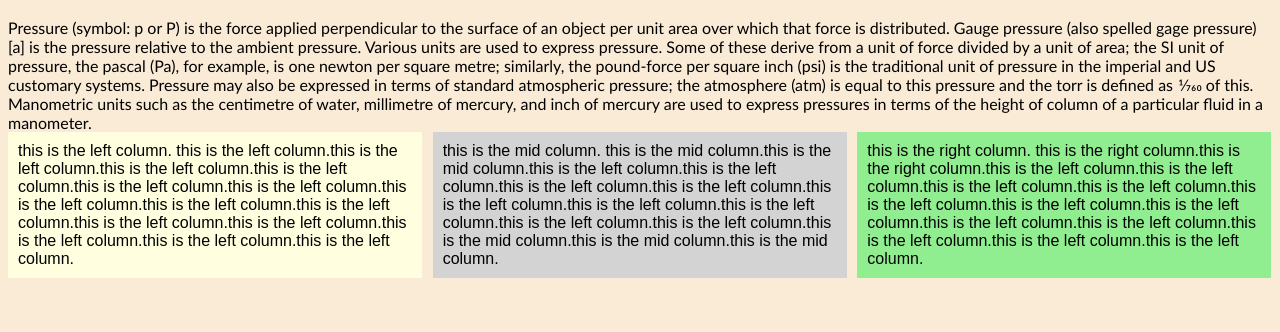
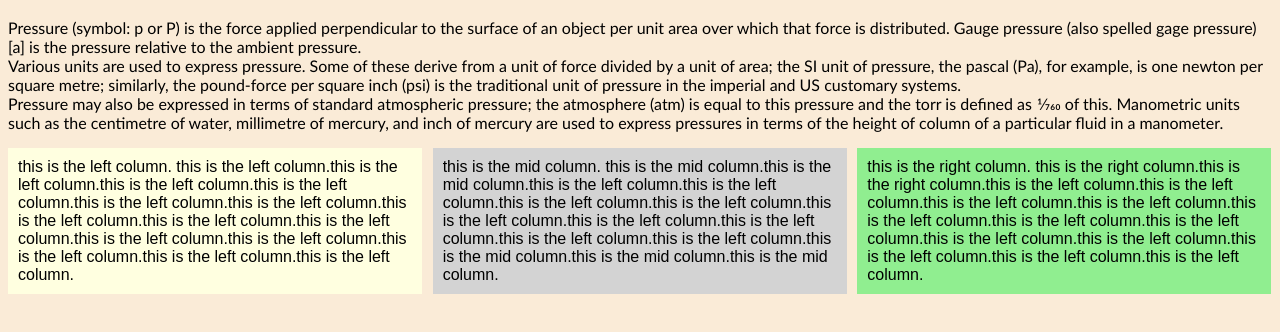
Before and after one commit to lpink77/lita.github.io, a plain HTML site: page index.html in a window 1280 px wide. Shown: the part 48-380 px from the top of the page. Drawn offline with Linux system fonts and the light colour scheme.

Commit message:
update at home

```diff
--- a/index.html
+++ b/index.html
@@ -5,7 +5,9 @@
     </head>
     <body>
         <h1>PRESSURE</h1>
-        <div id="intro">Pressure (symbol: p or P) is the force applied perpendicular to the surface of an object per unit area over which that force is distributed. Gauge pressure (also spelled gage pressure)[a] is the pressure relative to the ambient pressure. Various units are used to express pressure. Some of these derive from a unit of force divided by a unit of area; the SI unit of pressure, the pascal (Pa), for example, is one newton per square metre; similarly, the pound-force per square inch (psi) is the traditional unit of pressure in the imperial and US customary systems. Pressure may also be expressed in terms of standard atmospheric pressure; the atmosphere (atm) is equal to this pressure and the torr is defined as  1⁄760 of this. Manometric units such as the centimetre of water, millimetre of mercury, and inch of mercury are used to express pressures in terms of the height of column of a particular fluid in a manometer.</div>
+        <div id="intro">
+            <p>Pressure (symbol: p or P) is the force applied perpendicular to the surface of an object per unit area over which that force is distributed. Gauge pressure (also spelled gage pressure)[a] is the pressure relative to the ambient pressure. </br> Various units are used to express pressure. Some of these derive from a unit of force divided by a unit of area; the SI unit of pressure, the pascal (Pa), for example, is one newton per square metre; similarly, the pound-force per square inch (psi) is the traditional unit of pressure in the imperial and US customary systems.</br> Pressure may also be expressed in terms of standard atmospheric pressure; the atmosphere (atm) is equal to this pressure and the torr is defined as  1⁄760 of this. Manometric units such as the centimetre of water, millimetre of mercury, and inch of mercury are used to express pressures in terms of the height of column of a particular fluid in a manometer.</p>
+        </div>
         <div id ="diff-col">
             <div class = "left-col"> this is the left column. this is the left column.this is the left column.this is the left column.this is the left column.this is the left column.this is the left column.this is the left column.this is the left column.this is the left column.this is the left column.this is the left column.this is the left column.this is the left column.this is the left column.</div>
             <div class = "mid-col"> this is the mid column. this is the mid column.this is the mid column.this is the left column.this is the left column.this is the left column.this is the left column.this is the left column.this is the left column.this is the left column.this is the left column.this is the left column.this is the mid column.this is the mid column.this is the mid column.</div>
```
